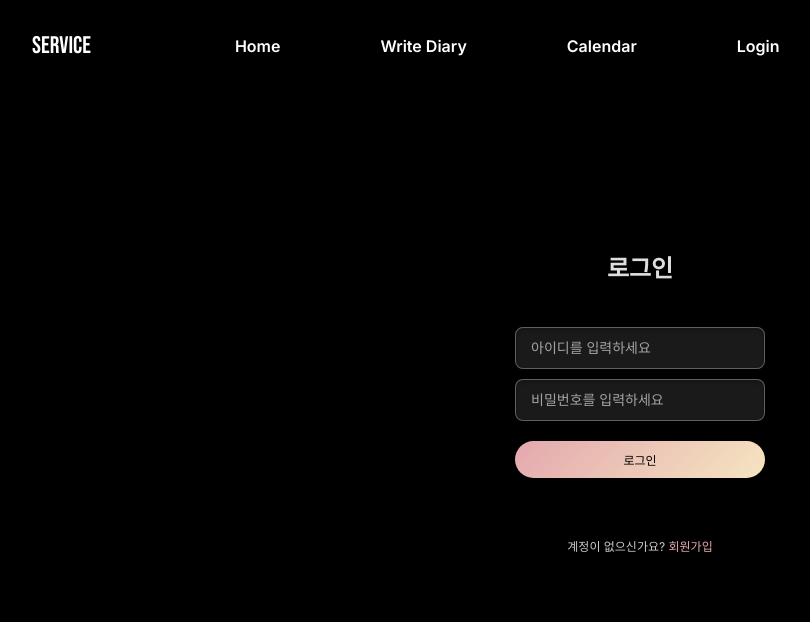
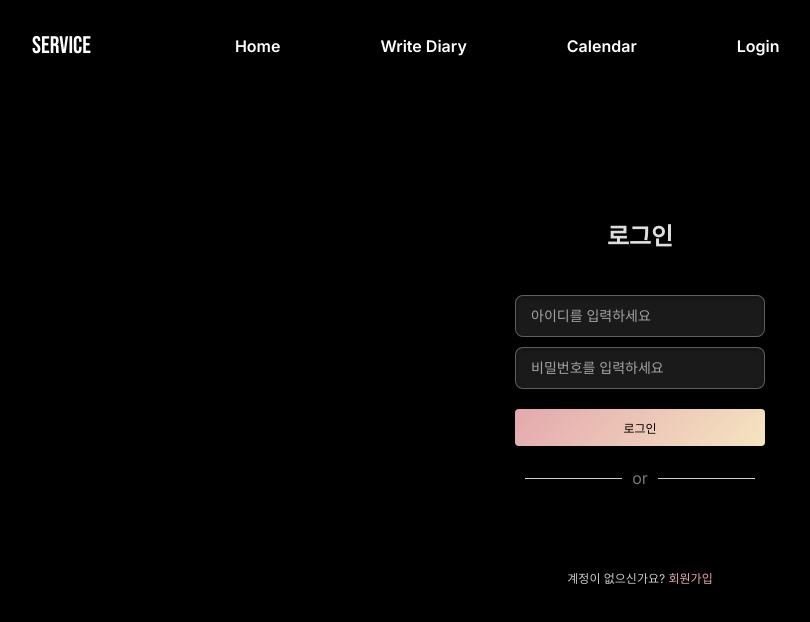
Before and after one commit to scala0601/AIplaylistgen, a React (Vite) app: page /login in a window 1280 px wide. Shown: the top 622 px of the page, without its empty margins (0-810 px from the left). Built offline with nearby package versions, Linux system fonts and the light colour scheme.

Commit message:
google login button ui

```diff
--- a/src/pages/Login.css
+++ b/src/pages/Login.css
@@ -53,7 +53,7 @@
     font-weight: 500;
 
     padding: 10px 20px;
-    border-radius: 20px;
+    border-radius: 4px;
     cursor: pointer;
     width: 100%;
     margin-top: 10px;
@@ -77,6 +77,27 @@
     object-fit: contain;
   }
 
+  .divider {
+    display: flex;
+    align-items: center;
+    text-align: center;
+    margin: 20px 0; /* 위아래 간격 */
+    color: #ccc; /* 취소선 색상 */
+    font-size: 14px;
+  }
+
+  .divider:before,
+  .divider:after {
+    content: "";
+    flex: 1;
+    border-bottom: 1px solid #ccc; /* 취소선 스타일 */
+    margin: 0 10px; /* 텍스트와 선 사이 간격 */
+  }
+
+  .divider-text {
+    color: #777; /* 텍스트 색상 */
+    font-size: 1rem;
+  }
 
   /* 하단 추가 링크 스타일 */
   .form-footer {
--- a/src/pages/Login.tsx
+++ b/src/pages/Login.tsx
@@ -98,6 +98,10 @@ function Login() {
           로그인
         </button>
 
+        <div className="divider">
+          <span className="divider-text">or</span>
+        </div>
+
         <GoogleLogin
           //clientId="YOUR_GOOGLE_CLIENT_ID"
           onSuccess={handleLoginSuccess}
```
